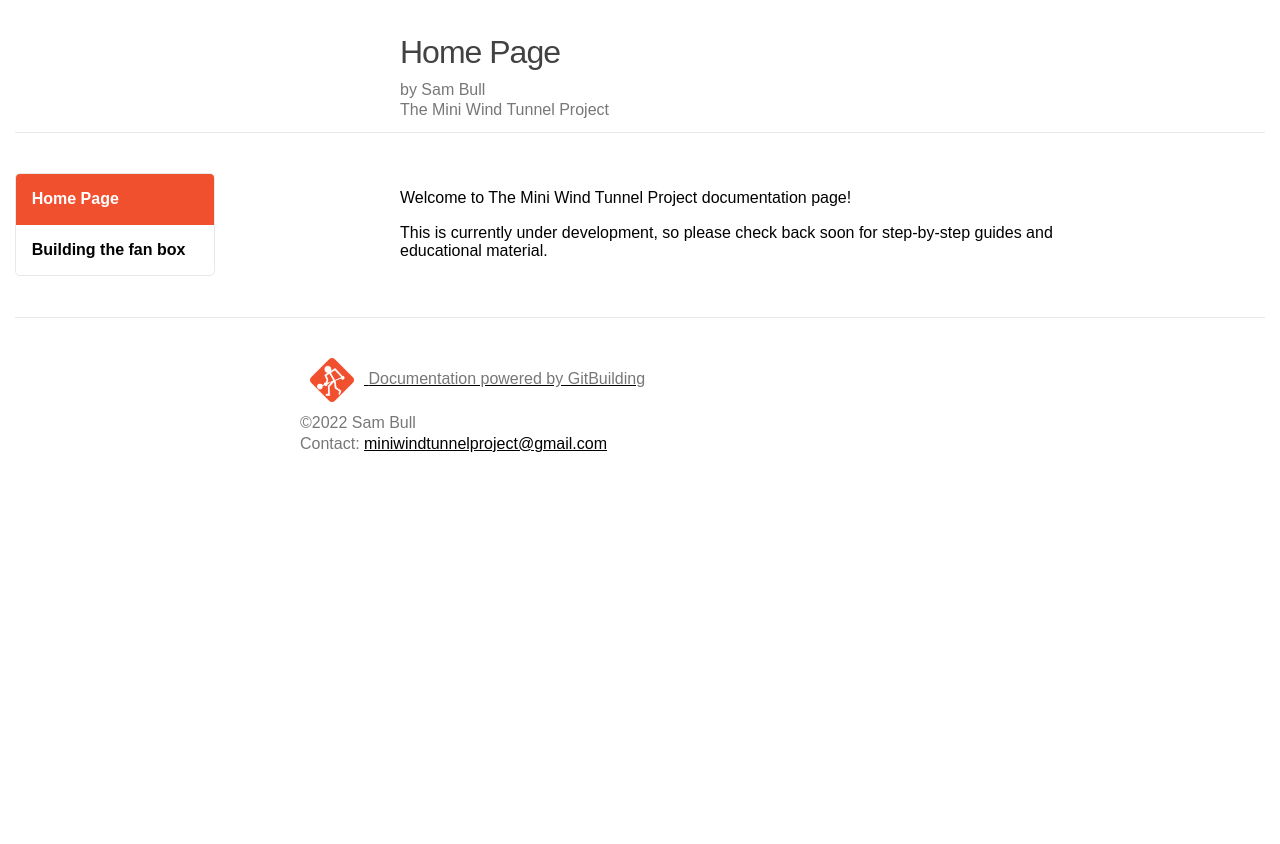
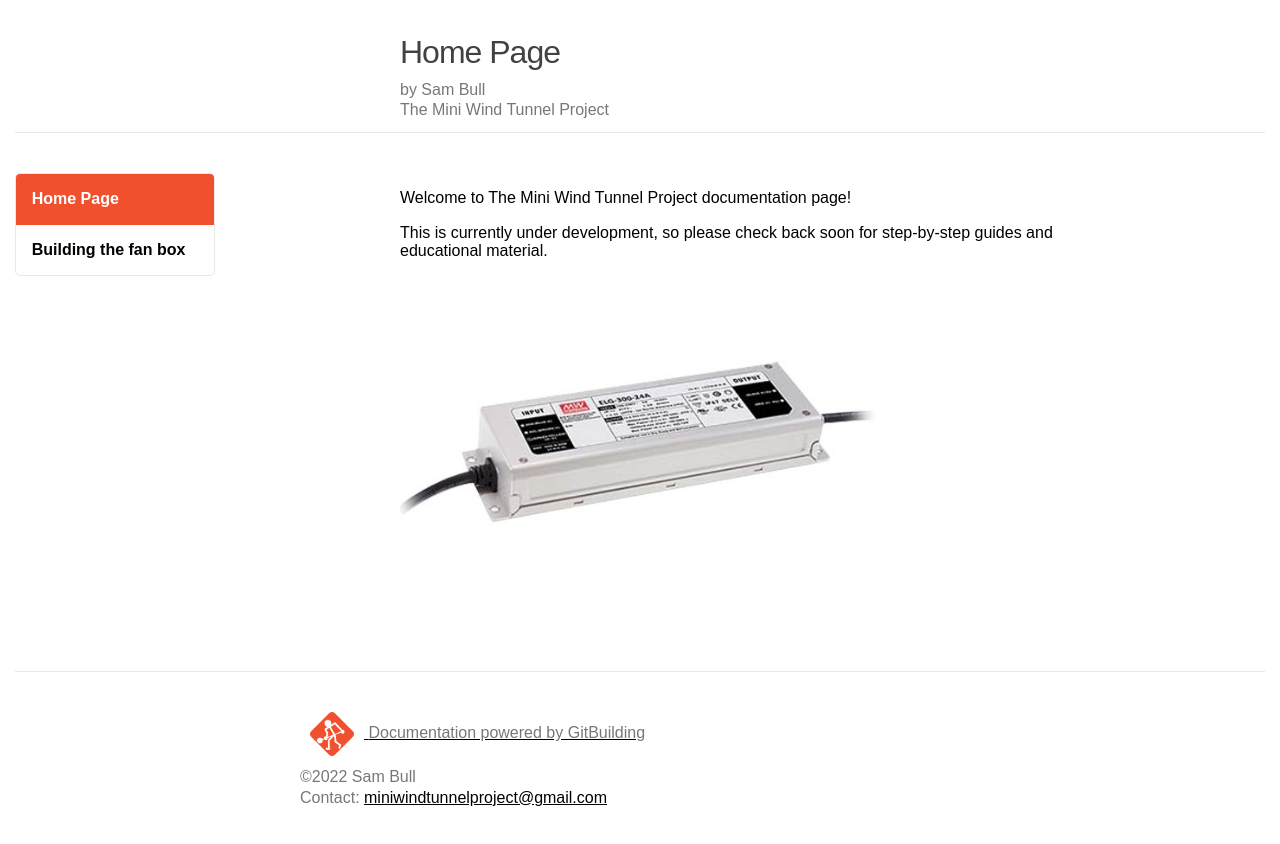
Before and after one commit to MiniWindTunnelProject/MiniWindTunnelDocs, a plain HTML site: page index.html in a window 1280 px wide. Before the commit the page ends 800 px from the top, so only its background shows below. Drawn offline with Linux system fonts and the light colour scheme; some packages are replaced by stand-ins of ours; a script that the page names is missing.

Commit message:
Deploying to gh-pages from  @ 27fb8d3e472a3371b01343cdd5396919abe4aeb8 🚀

```diff
--- a/index.html
+++ b/index.html
@@ -53,7 +53,8 @@
     <p>Welcome to The Mini Wind Tunnel Project documentation page!</p>
 <p>This is currently under development, so please check back soon for step-by-step guides and educational material.</p>
 <noscript><a href="Mk5.stl"></a></noscript>
-<p><gb3d-viewer src="Mk5.stl"></gb3d-viewer></p>
+<p><gb3d-viewer src="Mk5.stl"></gb3d-viewer>
+<img alt="" src="images/elg300.jpg" title="" /></p>
     </div>
 </div>
 <footer class="site-footer">
```
